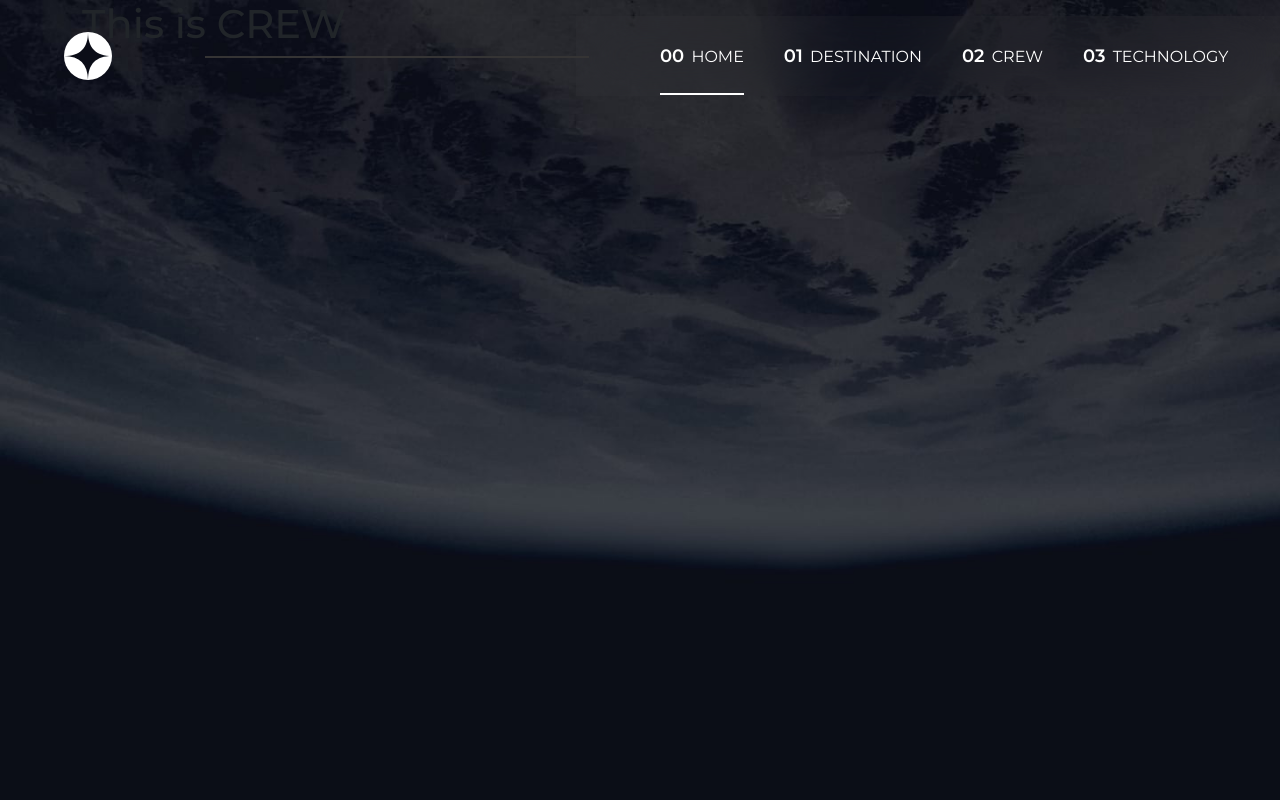
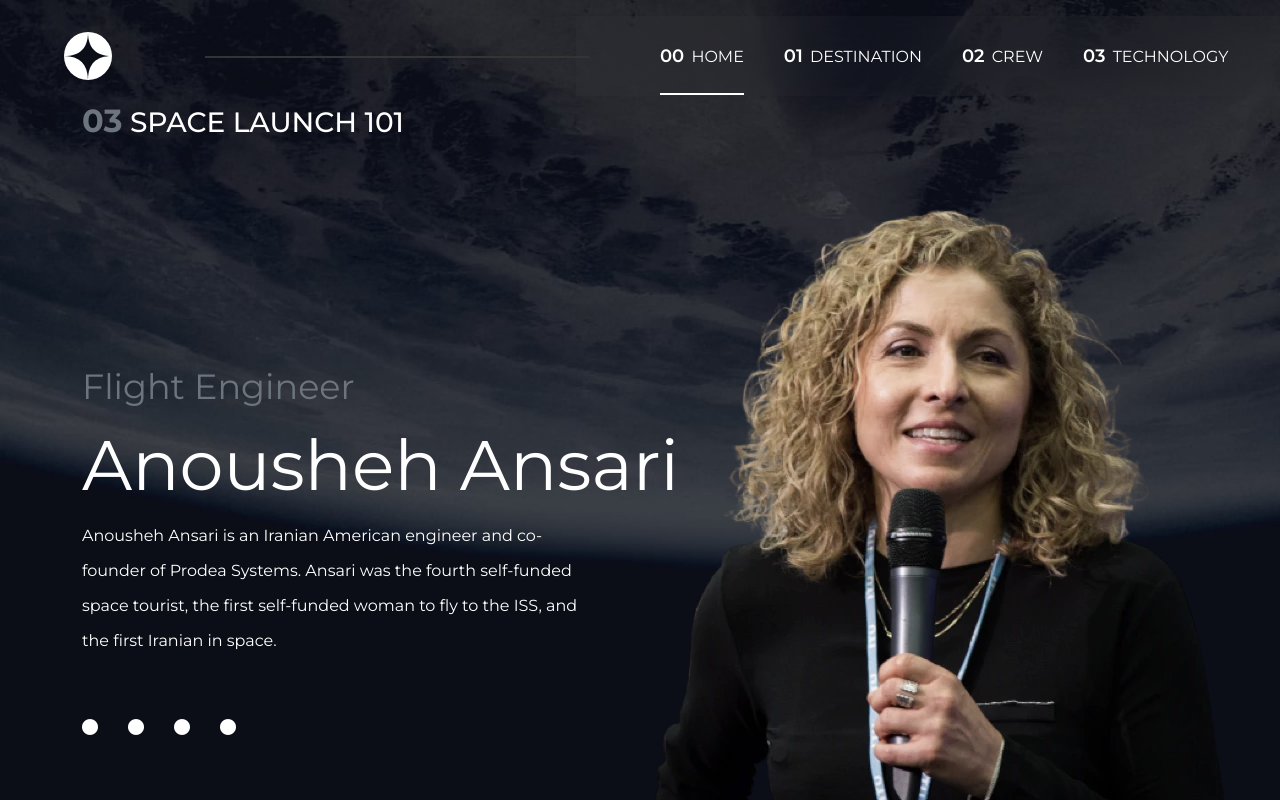
Before and after one commit to xJustFox/proj-space-website, a Vue app: page /crew in a window 1280 px wide. Built offline with nearby package versions, Linux system fonts and the light colour scheme.

Commit message:
[Upgrade] Created aestetics Crew Page

```diff
--- a/src/components/Page/Crew.vue
+++ b/src/components/Page/Crew.vue
@@ -1,27 +1,81 @@
 <script>
+import data from '../../data.json';
 export default {
     name: 'Crew',
+    data() {
+        return {
+            crew: data.crew,
+            crewFlag: 0
+        }
+    },
 }
 </script>
 
 <template lang="">
     <main>
-        <div class="container-sm my-pt-136">
-            <div class="row">
-                <div class="col-6">
-                    <h1>This is CREW</h1>
+        <div class="container-sm my-pt-102">
+            <div class="row text-white">
+                <!-- Title -->
+                <div class="col-12">
+                    <h3><span class="text-secondary fw-bold fs-2">03</span> SPACE LAUNCH 101</h3>
+                </div>
+                <div class="col-6 position-relative">
+                    <div class="d-flex flex-column justify-content-center h-100">
+                        <div class="role text-secondary">{{crew[3].role}}</div>
+                        <div class="name">{{crew[3].name}}</div>
+                        <div class="bio">{{crew[3].bio}}</div>
+                    </div>
+
+                    <div class="checkUser">
+                        <span v-for="(item, index) in crew" :key="index"><i class="fa-solid fa-circle"></i></span>
+                    </div>
+
                 </div>
                 <div class="col-6">
-
+                    <div class="d-flex align-items-end h-100">
+                        <img class="webpPerson" :src="crew[3].images.webp" alt="">
+                    </div>
                 </div>
             </div>
-
         </div>
     </main>
 </template>
 
 <style lang="scss" scoped>
+@use '../../style/partials/variables' as *;
+
 main{
     background-image: url('../../assets/crew/background-crew-desktop.jpg');
+    .row{
+        height: calc(100vh - 102px);
+
+        .col-12{
+            padding-bottom: 60px;
+        }
+
+        .role{
+            font-size: 35px;
+        }
+        .name{
+            text-wrap: nowrap;
+            font-size: 70px;
+        }
+        .bio{
+            max-width: 500px;
+            line-height: 35px;
+        }
+
+        .checkUser{
+            position: absolute;
+            bottom: 70px;
+            span{
+                padding-right: 30px;
+
+                i:hover{
+                    cursor: pointer;
+                }
+            }
+        }
+    }
 }
 </style>
```
